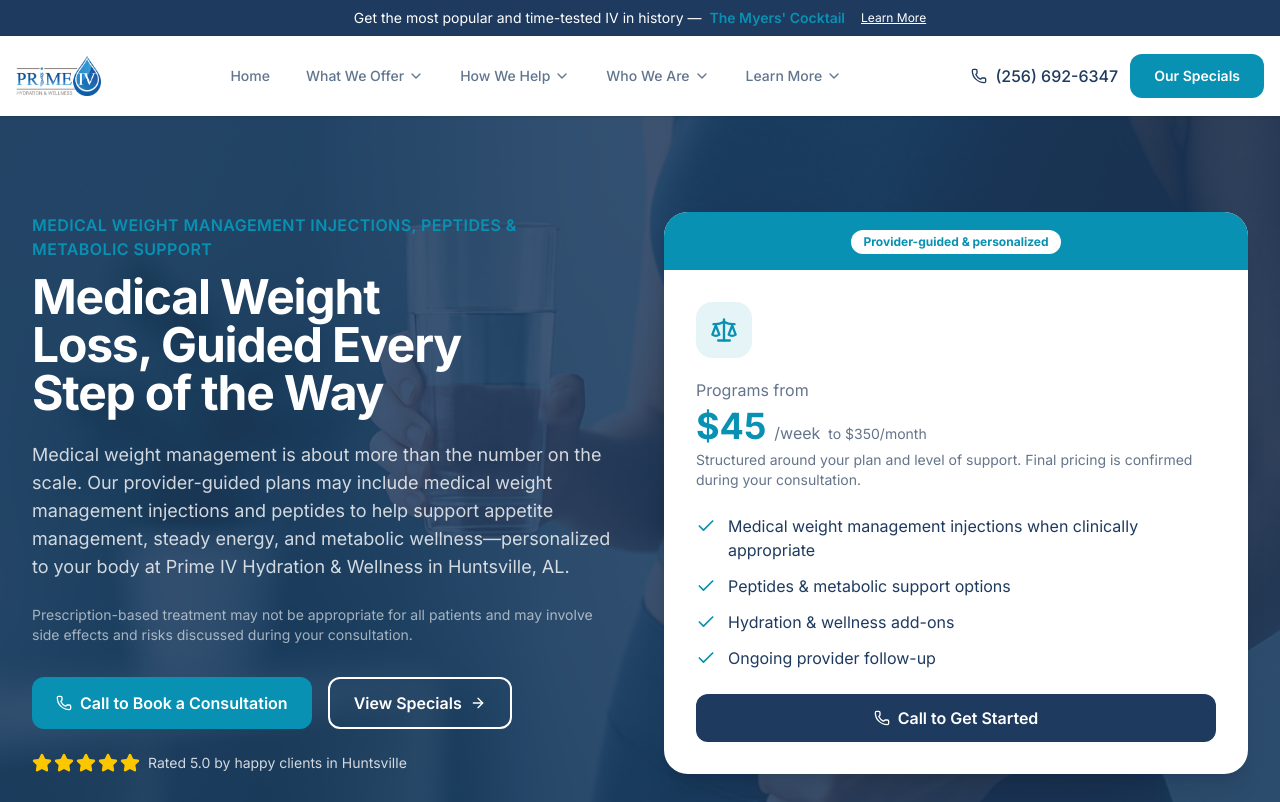
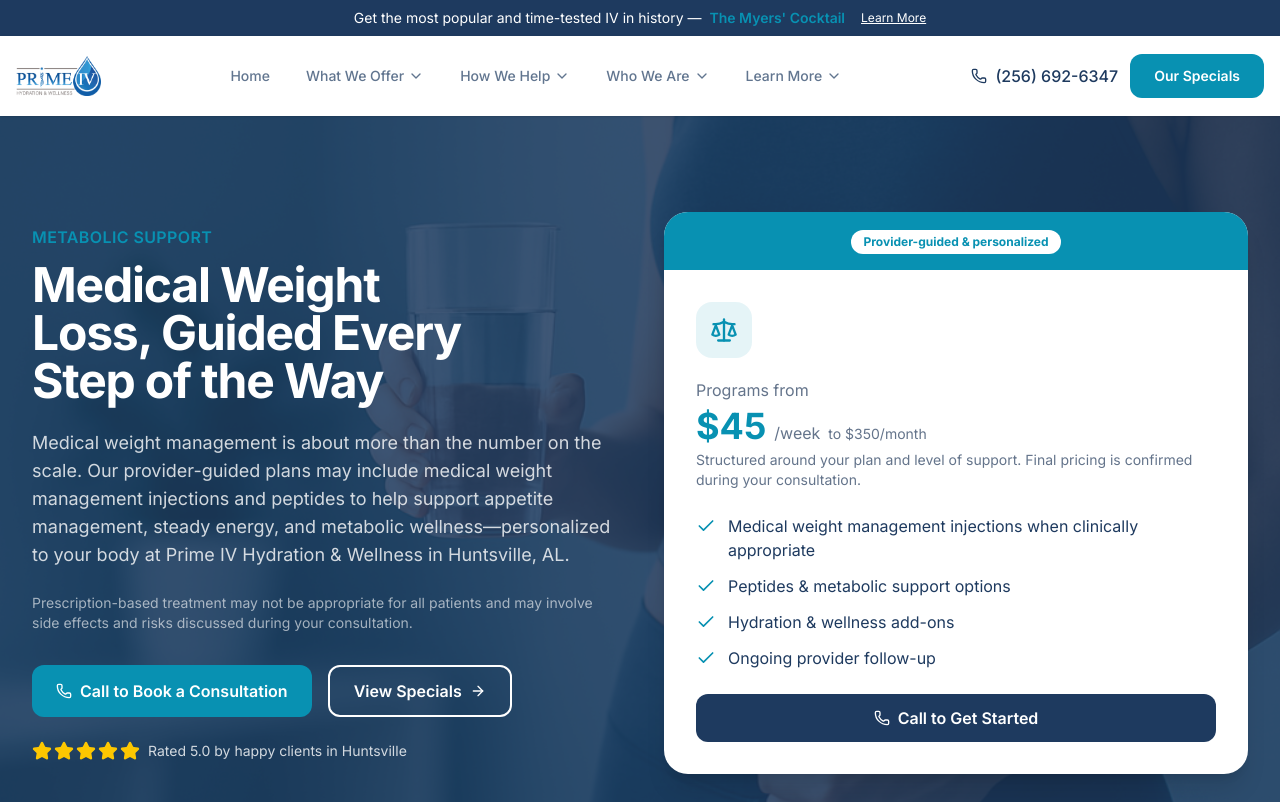
Before and after one commit to VandalsSmile/pivjv, a Next.js app: page /medical-weight-loss in a window 1280 px wide. Shown: the top 802 px of the page. Built offline with nearby package versions, Linux system fonts and the light colour scheme.

Commit message:
feat: update medical weight loss page header text
Updated the header to focus on medical weight loss services.

```diff
--- a/app/medical-weight-loss/page.tsx
+++ b/app/medical-weight-loss/page.tsx
@@ -243,8 +243,7 @@ export default function MedicalWeightLossPage() {
           <div className="grid lg:grid-cols-2 gap-12 items-center">
             <div>
               <p className="text-secondary font-semibold uppercase tracking-wide mb-3">
-                Medical Weight Management Injections, Peptides &amp; Metabolic
-                Support
+                Metabolic Support
               </p>
               <h1 className="text-4xl md:text-5xl font-bold mb-6 text-balance">
                 Medical Weight Loss, Guided Every Step of the Way
```
